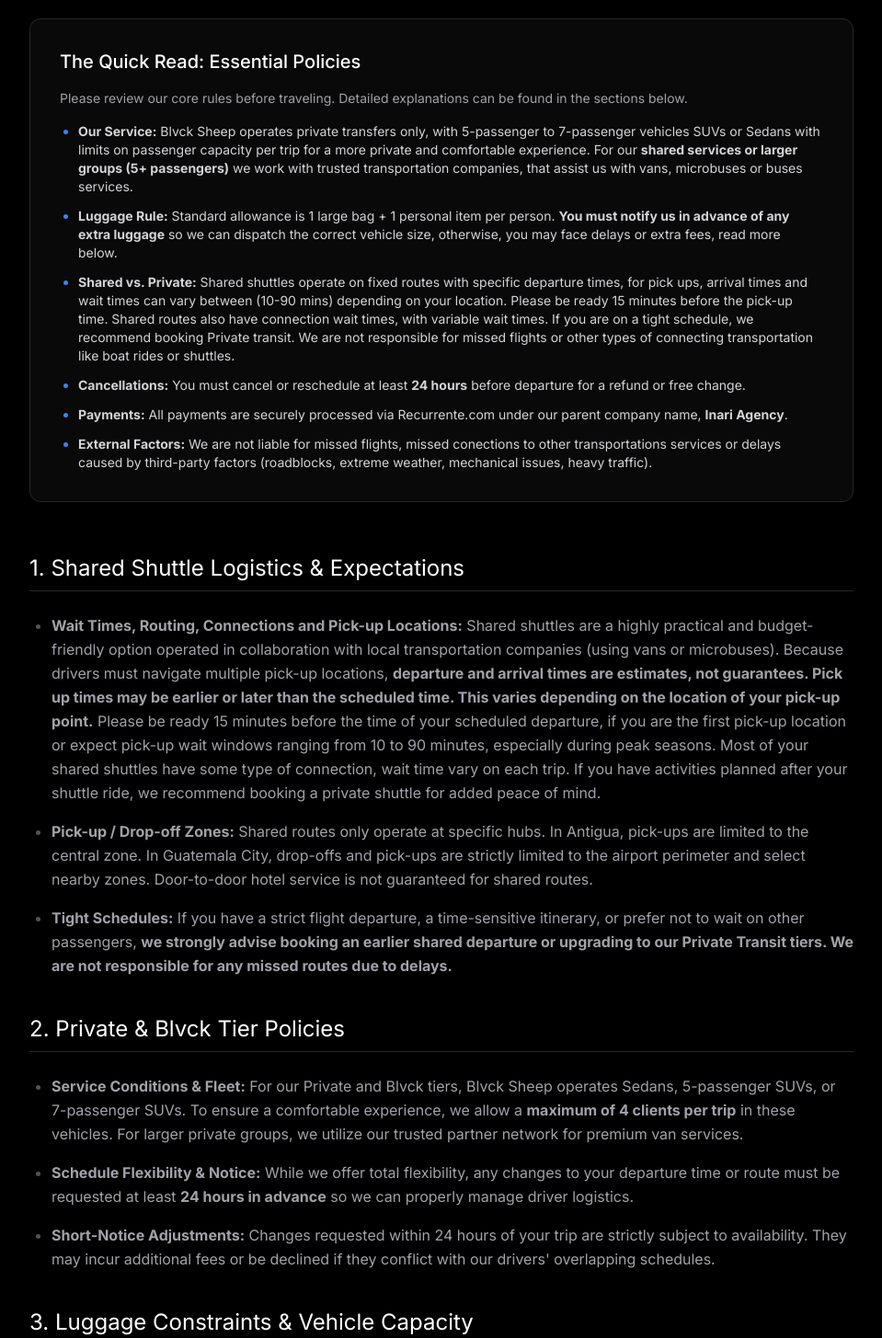
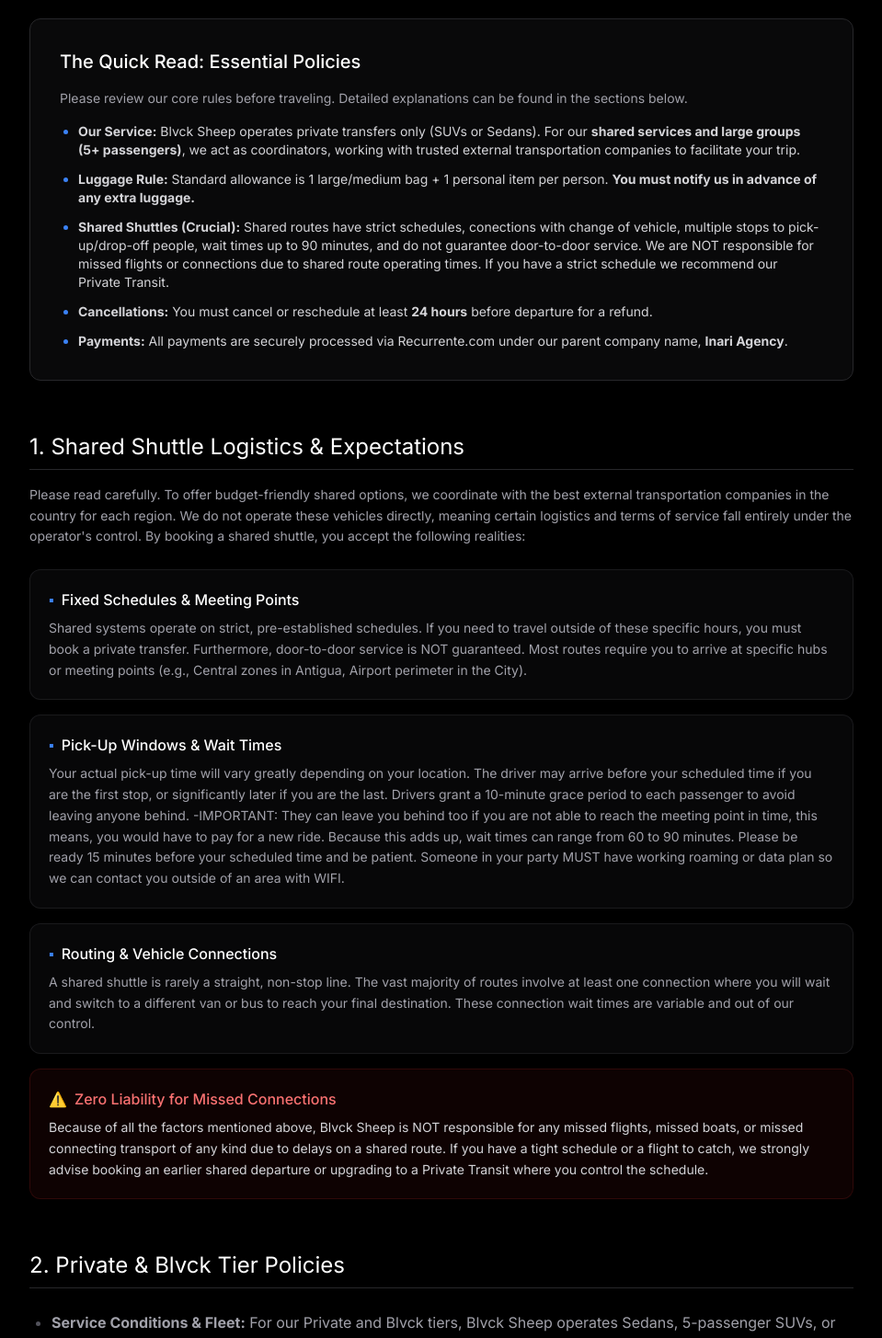
Before and after one commit to byron-rod/blvck-sheep, a Next.js app: page /terms-conditions in a window 1280 px wide. Shown: the part 480-1935 px from the top of the page at 92% size, without its empty margins (160-1119 px from the left). Built offline with nearby package versions, Linux system fonts and the light colour scheme.

Commit message:
importante terms of service upgrade

```diff
--- a/src/app/terms-conditions/page.tsx
+++ b/src/app/terms-conditions/page.tsx
@@ -1,7 +1,6 @@
 "use client";
 
 import { useState } from "react";
-import Link from "next/link";
 import { motion } from "framer-motion";
 
 export default function TermsConditions() {
@@ -57,26 +56,26 @@
           <li>
             <strong>{activeLanguage === "en" ? "Our Service:" : "Nuestro Servicio:"}</strong>{" "}
             {activeLanguage === "en"
-              ? <>Blvck Sheep operates private transfers only, with 5-passenger to 7-passenger vehicles SUVs or Sedans with limits on passenger capacity per trip for a more private and comfortable experience. For our <strong>shared services or larger groups (5+ passengers)</strong> we work with trusted transportation companies, that assist us with vans, microbuses or buses services.</>
-              : <>Blvck Sheep trabaja exclusivamente los viajes privados, opera Sedanes, y SUVs de 5 o 7 pasajeros con límites de capacidad por viaje para una experiencia más privada y cómoda. Para nuestros <strong>servicios compartidos o grupos grandes (5+ pasajeros)</strong>, trabajamos con empresas de transporte de confianza que nos asisten con servicios de van, microbús o autobús.</>}
+              ? <>Blvck Sheep operates private transfers only (SUVs or Sedans). For our <strong>shared services and large groups (5+ passengers)</strong>, we act as coordinators, working with trusted external transportation companies to facilitate your trip.</>
+              : <>Blvck Sheep opera exclusivamente viajes privados (Sedanes y SUVs). Para nuestros <strong>servicios compartidos y grupos grandes (5+ pasajeros)</strong>, actuamos como coordinadores, trabajando con empresas de transporte externas de confianza para facilitar tu viaje.</>}
           </li>
           <li>
             <strong>{activeLanguage === "en" ? "Luggage Rule:" : "Regla de Equipaje:"}</strong>{" "}
             {activeLanguage === "en"
-              ? <>Standard allowance is 1 large bag + 1 personal item per person. <strong>You must notify us in advance of any extra luggage</strong> so we can dispatch the correct vehicle size, otherwise, you may face delays or extra fees, read more below.</>
-              : <>El límite estándar es 1 maleta grande + 1 artículo personal por pasajero. <strong>Debes notificarnos con anticipación sobre cualquier equipaje extra</strong> para poder enviar el vehículo del tamaño correcto; de lo contrario, podrías enfrentar retrasos o cargos adicionales (lee más abajo).</>}
+              ? <>Standard allowance is 1 large/medium bag + 1 personal item per person. <strong>You must notify us in advance of any extra luggage.</strong></>
+              : <>El límite estándar es 1 maleta grande/mediana + 1 artículo personal por pasajero. <strong>Debes notificarnos con anticipación sobre cualquier equipaje extra.</strong></>}
           </li>
           <li>
-            <strong>{activeLanguage === "en" ? "Shared vs. Private:" : "Compartido vs. Privado:"}</strong>{" "}
+            <strong>{activeLanguage === "en" ? "Shared Shuttles (Crucial):" : "Shuttles Compartidos (Crucial):"}</strong>{" "}
             {activeLanguage === "en"
-              ? "Shared shuttles operate on fixed routes with specific departure times, for pick ups, arrival times and wait times can vary between (10-90 mins) depending on your location. Please be ready 15 minutes before the pick-up time. Shared routes also have connection wait times, with variable wait times. If you are on a tight schedule, we recommend booking Private transit. We are not responsible for missed flights or other types of connecting transportation like boat rides or shuttles."
-              : "Los traslados compartidos operan en rutas fijas que varian dependiente de tu ubicacion, con tiempos de espera muy variables (10-90 minutos). Por favor estar listo 15 minutos antes de la hora de recogida. Tambien cuentan con conexiones en ruta, con tiempo de espera variable. Si tienes un horario ajustado, te recomendamos reservar transporte Privado. No somos responsables por vuelos perdidos o cualquier otro tipo de conexion con transporte de cualquier clase, como lanchas u otros shuttles."}
+              ? "Shared routes have strict schedules, conections with change of vehicle, multiple stops to pick-up/drop-off people, wait times up to 90 minutes, and do not guarantee door-to-door service. We are NOT responsible for missed flights or connections due to shared route operating times. If you have a strict schedule we recommend our Private Transit."
+              : "Las rutas compartidas tienen horarios estrictos, conexiones con cambios de vehiculo, multiples paradas para recoger/dejar mas pasajeros, esperas de hasta 90 minutos y no garantizan servicio puerta a puerta. NO nos hacemos responsables por vuelos o conexiones perdidas debido a retrasos debido al funcionamiento usual de este servicio. Si tienen tiempo limitado recomendamos usar viajes Privados."}
           </li>
           <li>
             <strong>{activeLanguage === "en" ? "Cancellations:" : "Cancelaciones:"}</strong>{" "}
             {activeLanguage === "en"
-              ? <>You must cancel or reschedule at least <strong>24 hours</strong> before departure for a refund or free change.</>
-              : <>Debes cancelar o reprogramar con al menos <strong>24 horas</strong> de anticipación a la salida para obtener un reembolso o cambio gratuito.</>}
+              ? <>You must cancel or reschedule at least <strong>24 hours</strong> before departure for a refund.</>
+              : <>Debes cancelar o reprogramar con al menos <strong>24 horas</strong> de anticipación a la salida para obtener un reembolso.</>}
           </li>
           <li>
             <strong>{activeLanguage === "en" ? "Payments:" : "Pagos:"}</strong>{" "}
@@ -84,40 +83,73 @@
               ? <>All payments are securely processed via Recurrente.com under our parent company name, <strong>Inari Agency</strong>.</>
               : <>Todos los pagos se procesan de forma segura a través de Recurrente.com bajo el nombre de nuestra empresa matriz, <strong>Inari Agency</strong>.</>}
           </li>
-          <li>
-            <strong>{activeLanguage === "en" ? "External Factors:" : "Factores Externos:"}</strong>{" "}
-            {activeLanguage === "en"
-              ? "We are not liable for missed flights, missed conections to other transportations services or delays caused by third-party factors (roadblocks, extreme weather, mechanical issues, heavy traffic)."
-              : "No nos hacemos responsables por vuelos perdidos, conexiones perdidas con otros servicios de transporte o retrasos causados por factores de terceros (bloqueos de carreteras, clima extremo, problemas mecanicos, tráfico pesado)."}
-          </li>
         </ul>
       </section>
 
-      {/* 1. Shared Shuttle Logistics */}
-      <section className="mb-10">
-        <h2 className="text-2xl font-normal mb-6 text-white border-b border-zinc-800 pb-2">
+      {/* 1. Shared Shuttle Logistics - COMPLETELY RESTRUCTURED */}
+      <section className="mb-14">
+        <h2 className="text-2xl font-normal mb-4 text-white border-b border-zinc-800 pb-2">
           {activeLanguage === "en" ? "1. Shared Shuttle Logistics & Expectations" : "1. Logística y Expectativas del Servicio Compartido"}
         </h2>
-        <ul className="list-disc pl-6 text-zinc-400 space-y-4 leading-relaxed marker:text-zinc-600">
-          <li>
-            <strong>{activeLanguage === "en" ? "Wait Times, Routing, Connections and Pick-up Locations:" : "Tiempos de Espera, Rutas, Conexiones y Puntos de Recogida:"}</strong>{" "}
-            {activeLanguage === "en"
-              ? <>Shared shuttles are a highly practical and budget-friendly option operated in collaboration with local transportation companies (using vans or microbuses). Because drivers must navigate multiple pick-up locations, <strong>departure and arrival times are estimates, not guarantees. Pick up times may be earlier or later than the scheduled time. This varies depending on the location of your pick-up point.</strong> Please be ready 15 minutes before the time of your scheduled departure, if you are the first pick-up location or expect pick-up wait windows ranging from 10 to 90 minutes, especially during peak seasons. Most of your shared shuttles have some type of connection, wait time vary on each trip. If you have activities planned after your shuttle ride, we recommend booking a private shuttle for added peace of mind.</>
-              : <>Los traslados compartidos son una opción practica y económica, operada en colaboración con empresas locales de confianza (usando vans o microbuses). Debido a que los conductores deben navegar por múltiples puntos de recogida, <strong>los horarios de salida y llegada son estimaciones, no garantías. Los tiempos de recogida pueden ser un tiempo antes de la hora de salida o tiempo de espera despues, ya que varia dependiendo de la ubicacion de tu punto de abordaje.</strong> Por favor estar listo 15 minutos antes de la hora programada. Los tiempo de espera pueden variar entre 10 y 90 minutos, especialmente en temporada alta. La mayoria de nuestros viajes compartidos tienen algun tipo de conexion, los tiempos de conexion varia con cada viaje. Si tienes actividades planeadas después de tu viaje en shuttle, te recomendamos reservar un traslado privado para mayor tranquilidad.</>}
-          </li>
-          <li>
-            <strong>{activeLanguage === "en" ? "Pick-up / Drop-off Zones:" : "Zonas de Recogida / Bajada:"}</strong>{" "}
-            {activeLanguage === "en"
-              ? "Shared routes only operate at specific hubs. In Antigua, pick-ups are limited to the central zone. In Guatemala City, drop-offs and pick-ups are strictly limited to the airport perimeter and select nearby zones. Door-to-door hotel service is not guaranteed for shared routes."
-              : "Las rutas compartidas solo operan en puntos específicos. En Antigua, las recogidas se limitan a la zona central. En la Ciudad de Guatemala, las bajadas y recogidas están estrictamente limitadas al perímetro del aeropuerto y zonas cercanas seleccionadas. El servicio puerta a puerta en hoteles no está garantizado para rutas compartidas."}
-          </li>
-          <li>
-            <strong>{activeLanguage === "en" ? "Tight Schedules:" : "Horarios Ajustados:"}</strong>{" "}
-            {activeLanguage === "en"
-              ? <>If you have a strict flight departure, a time-sensitive itinerary, or prefer not to wait on other passengers, <strong>we strongly advise booking an earlier shared departure or upgrading to our Private Transit tiers. We are not responsible for any missed routes due to delays.</strong></>
-              : <>Si tienes una salida de vuelo estricta, un itinerario sensible al tiempo o prefieres no esperar a otros pasajeros, <strong>te recomendamos encarecidamente reservar una salida compartida más temprana o actualizar a nuestros niveles de Transporte Privado. No nos hacemos responsables por ninguna conexión perdida debido a retrasos.</strong></>}
-          </li>
-        </ul>
+        <p className="text-zinc-400 mb-6 text-sm leading-relaxed">
+          {activeLanguage === "en"
+            ? "Please read carefully. To offer budget-friendly shared options, we coordinate with the best external transportation companies in the country for each region. We do not operate these vehicles directly, meaning certain logistics and terms of service fall entirely under the operator's control. By booking a shared shuttle, you accept the following realities:"
+            : "Por favor lee detenidamente. Para ofrecerte opciones compartidas económicas, coordinamos con las mejores empresas de transporte externas para cada region del pais. Nosotros no operamos estos vehículos directamente, lo que significa que ciertas logísticas y terminos de servicio caen bajo el control del operador. Al reservar un shuttle compartido, aceptas las siguientes realidades:"}
+        </p>
+
+        <div className="space-y-4">
+          {/* Box 1: Schedules & Meeting points */}
+          <div className="bg-zinc-900/30 border border-zinc-800/60 rounded-xl p-5">
+            <h3 className="text-white font-medium mb-2 flex items-center gap-2">
+              <span className="text-blue-500">▪</span>
+              {activeLanguage === "en" ? "Fixed Schedules & Meeting Points" : "Horarios Fijos y Puntos de Encuentro"}
+            </h3>
+            <p className="text-zinc-400 text-sm leading-relaxed">
+              {activeLanguage === "en"
+                ? "Shared systems operate on strict, pre-established schedules. If you need to travel outside of these specific hours, you must book a private transfer. Furthermore, door-to-door service is NOT guaranteed. Most routes require you to arrive at specific hubs or meeting points (e.g., Central zones in Antigua, Airport perimeter in the City)."
+                : "Los sistemas compartidos operan bajo horarios estrictos y preestablecidos. Si deseas viajar fuera de esos horarios, debes reservar un traslado privado. Además, el servicio puerta a puerta NO está garantizado. La mayoría de rutas requieren que llegues a puntos de encuentro específicos (ej. zonas céntricas en Antigua, perímetro del aeropuerto en la Capital)."}
+            </p>
+          </div>
+
+          {/* Box 2: Wait times */}
+          <div className="bg-zinc-900/30 border border-zinc-800/60 rounded-xl p-5">
+            <h3 className="text-white font-medium mb-2 flex items-center gap-2">
+              <span className="text-blue-500">▪</span>
+              {activeLanguage === "en" ? "Pick-Up Windows & Wait Times" : "Horas de Recogida y Tiempos de Espera"}
+            </h3>
+            <p className="text-zinc-400 text-sm leading-relaxed">
+              {activeLanguage === "en"
+                ? "Your actual pick-up time will vary greatly depending on your location. The driver may arrive before your scheduled time if you are the first stop, or significantly later if you are the last. Drivers grant a 10-minute grace period to each passenger to avoid leaving anyone behind. -IMPORTANT: They can leave you behind too if you are not able to reach the meeting point in time, this means, you would have to pay for a new ride. Because this adds up, wait times can range from 60 to 90 minutes. Please be ready 15 minutes before your scheduled time and be patient. Someone in your party MUST have working roaming or data plan so we can contact you outside of an area with WIFI."
+                : "Tu hora real de recogida variará dependiendo de tu punto de abordaje. El piloto puede llegar antes de la hora estipulada si eres la primera parada, o mucho tiempo después si eres el último. Los pilotos dan 10 minutos de gracia a cada pasajero para evitar dejar a alguien. -IMPORTANTE: El transporte te puede dejar sin no logras llegar a tiempo a tu punto de encuentro, esto significa, que debes de pagar un nuevo viaje. Debido a que todo esto suma, las esperas pueden ser de 60 a 90 minutos. Por favor, estate listo 15 minutos antes y ten paciencia. Alguien en tu grupo DEBE tener roaming o algun plan de internet para poder contactarlos sin necesidad de tener WIFI."}
+            </p>
+          </div>
+
+          {/* Box 3: Connections */}
+          <div className="bg-zinc-900/30 border border-zinc-800/60 rounded-xl p-5">
+            <h3 className="text-white font-medium mb-2 flex items-center gap-2">
+              <span className="text-blue-500">▪</span>
+              {activeLanguage === "en" ? "Routing & Vehicle Connections" : "Rutas y Conexiones de Vehículos"}
+            </h3>
+            <p className="text-zinc-400 text-sm leading-relaxed">
+              {activeLanguage === "en"
+                ? "A shared shuttle is rarely a straight, non-stop line. The vast majority of routes involve at least one connection where you will wait and switch to a different van or bus to reach your final destination. These connection wait times are variable and out of our control."
+                : "Un shuttle compartido rara vez es una línea recta sin paradas. La gran mayoría de rutas tienen algún tipo de conexión, donde deberás esperar y cambiar de van o microbús para llegar a tu destino final. Los tiempos de espera en estas conexiones son variables y están fuera de nuestro control."}
+            </p>
+          </div>
+
+          {/* Box 4: ZERO LIABILITY (Strong warning) */}
+          <div className="bg-red-950/20 border border-red-900/30 rounded-xl p-5">
+            <h3 className="text-red-400 font-medium mb-2 flex items-center gap-2">
+              <span className="text-red-500">⚠️</span>
+              {activeLanguage === "en" ? "Zero Liability for Missed Connections" : "Cero Responsabilidad por Conexiones Perdidas"}
+            </h3>
+            <p className="text-zinc-300 text-sm leading-relaxed">
+              {activeLanguage === "en"
+                ? "Because of all the factors mentioned above, Blvck Sheep is NOT responsible for any missed flights, missed boats, or missed connecting transport of any kind due to delays on a shared route. If you have a tight schedule or a flight to catch, we strongly advise booking an earlier shared departure or upgrading to a Private Transit where you control the schedule."
+                : "Debido a todos los factores mencionados, Blvck Sheep NO se hace responsable por vuelos perdidos, lanchas perdidas o conexiones con otros transportes de cualquier tipo que puedas perder por atrasos en rutas compartidas. Si tienes un horario ajustado, te aconsejamos usar horarios más tempranos o reservar un Traslado Privado, donde tú tienes el control total del tiempo."}
+            </p>
+          </div>
+        </div>
       </section>
 
       {/* 2. Private & Blvck Tier Policies */}
@@ -129,8 +161,8 @@
           <li>
             <strong>{activeLanguage === "en" ? "Service Conditions & Fleet:" : "Condiciones del Servicio y Flota:"}</strong>{" "}
             {activeLanguage === "en"
-              ? <>For our Private and Blvck tiers, Blvck Sheep operates Sedans, 5-passenger SUVs, or 7-passenger SUVs. To ensure a comfortable experience, we allow a <strong>maximum of 4 clients per trip</strong> in these vehicles. For larger private groups, we utilize our trusted partner network for premium van services.</>
-              : <>Para nuestros niveles Privado y Blvck, operamos Sedanes, y SUVs de 5 o 7 pasajeros. Para garantizar una experiencia cómoda, permitimos un <strong>máximo de 4 clientes por viaje</strong> en estos vehículos. Para grupos privados más grandes, utilizamos nuestra red de socios de confianza para servicios de van premium.</>}
+              ? <>For our Private and Blvck tiers, Blvck Sheep operates Sedans, 5-passenger SUVs, or 7-passenger SUVs. To ensure a comfortable experience, we allow a <strong>maximum of 4 clients per trip</strong> in these vehicles. For larger private groups, we utilize our trusted partner network for van or microbus services.</>
+              : <>Para nuestros niveles Privado y Blvck, operamos Sedanes, y SUVs de 5 o 7 pasajeros. Para garantizar una experiencia cómoda, permitimos un <strong>máximo de 4 clientes por viaje</strong> en estos vehículos. Para grupos privados más grandes, utilizamos nuestra red de socios de confianza para servicios de van o microbus.</>}
           </li>
           <li>
             <strong>{activeLanguage === "en" ? "Schedule Flexibility & Notice:" : "Flexibilidad de Horarios y Avisos:"}</strong>{" "}
```
